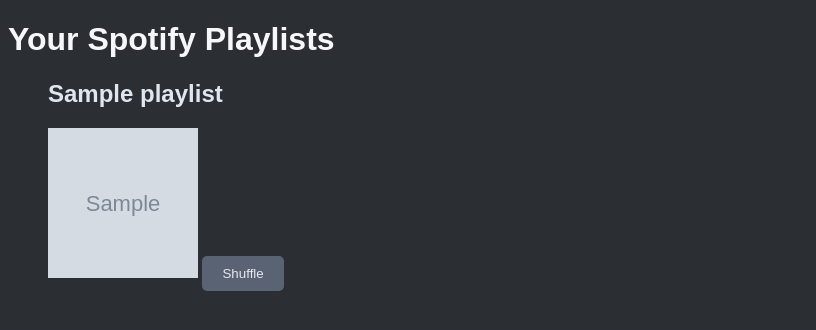
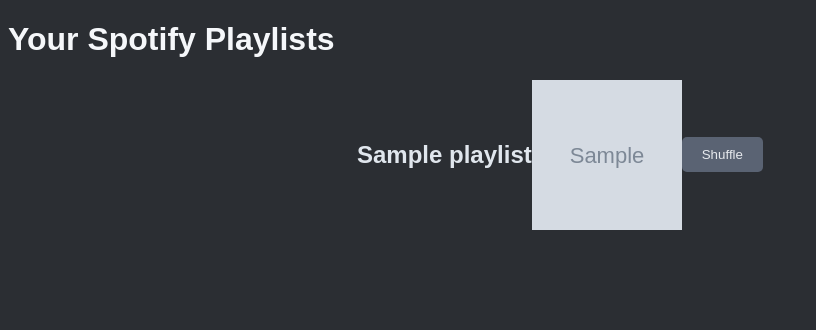
Before and after one commit to G-Chist/spotify_shuffler, a Flask app: template templates/playlists.html in a window 1280 px wide. Shown: the top 330 px of the page, without its empty margins (0-816 px from the left). Run offline with Flask 3, Linux system fonts and the light colour scheme; the template is opened without the code that fills it: most values are stand-ins (such as "Sample title", 1, 10 or a date in 2020); grey boxes marked "Sample" are stand-in pictures.

Commit message:
Div centering

```diff
--- a/static/style.css
+++ b/static/style.css
@@ -31,3 +31,10 @@ ul {
 .shuffle_button:active {
     background-color: #434A54; /* Darker click effect */
 }
+
+.playlist_container {
+    display: flex;
+    justify-content: center; /* Horizontal centering */
+    align-items: center; /* Vertical centering */
+    width: 80vw; /* Almost full width */
+}
--- a/templates/playlists.html
+++ b/templates/playlists.html
@@ -12,6 +12,7 @@
     <ul>  <!-- Unordered list to display the playlists -->
         {% for playlist in playlists %}  <!-- Loop through each playlist passed from the Flask view -->
             <li style="margin-bottom: 20px;">  <!-- List item for each playlist -->
+                <div class="playlist_container">
                     <h2>{{ playlist.name }}</h2>  <!-- Display the name of the playlist -->
                     {% if playlist.image %}  <!-- Check if the playlist has an associated image -->
                         <img src="{{ playlist.image }}" alt="{{ playlist.name }} cover" style="width: 150px; height: 150px;">  <!-- Display the playlist image with specified width and height -->
@@ -22,6 +23,7 @@
                     <form action="{{ url_for('shuffle_playlist', playlist_id=playlist.id) }}" method="GET" style="display:inline;">  <!-- Form to handle the shuffle action for the playlist -->
                         <button type="submit" class="shuffle_button">Shuffle</button>  <!-- Button to submit the form and trigger the shuffle action -->
                     </form>
+                </div>
             </li>  <!-- End of the playlist list item -->
         {% endfor %}  <!-- End of the playlist loop -->
     </ul>  <!-- End of the unordered list -->
```
Lines whose indentation alone changed are shown as unchanged.
